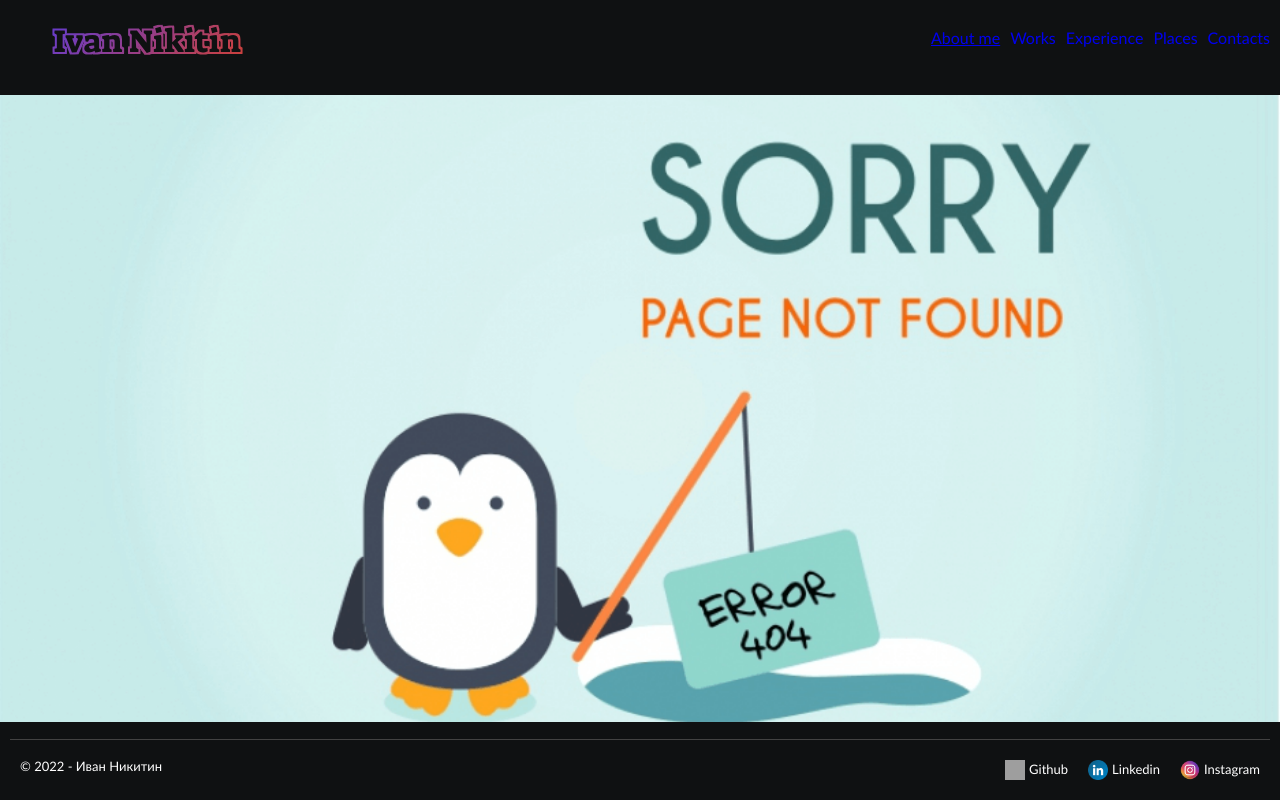
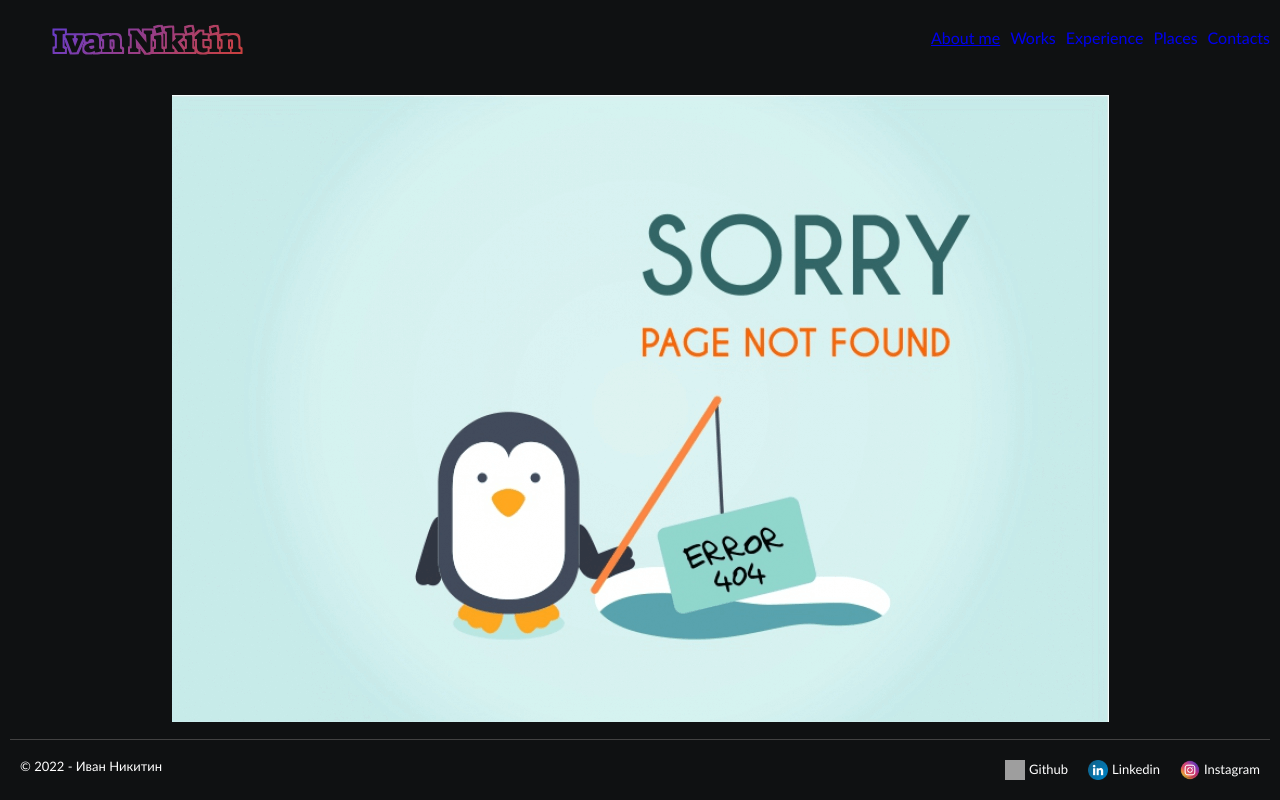
Before and after one commit to iva3nik/my-app, a React (Create React App) app: page / in a window 1280 px wide. Built offline with nearby package versions, Linux system fonts and the light colour scheme; grey boxes are pictures that could not be loaded.

Commit message:
fix: correct NotFound

```diff
--- a/src/pages/NotFound/NotFound.module.scss
+++ b/src/pages/NotFound/NotFound.module.scss
@@ -1,5 +1,5 @@
 .notfound {
-  width: 100%;
+  width: 1024;
   height: 627px;
 
   &__image {
@@ -7,6 +7,12 @@
     width: 100%;
     object-fit: cover;
     object-position: center;
+  }
+}
+
+@media screen and (max-width: 1023px) {
+  .notfound {
+    width: 100%;
   }
 }
 
```
